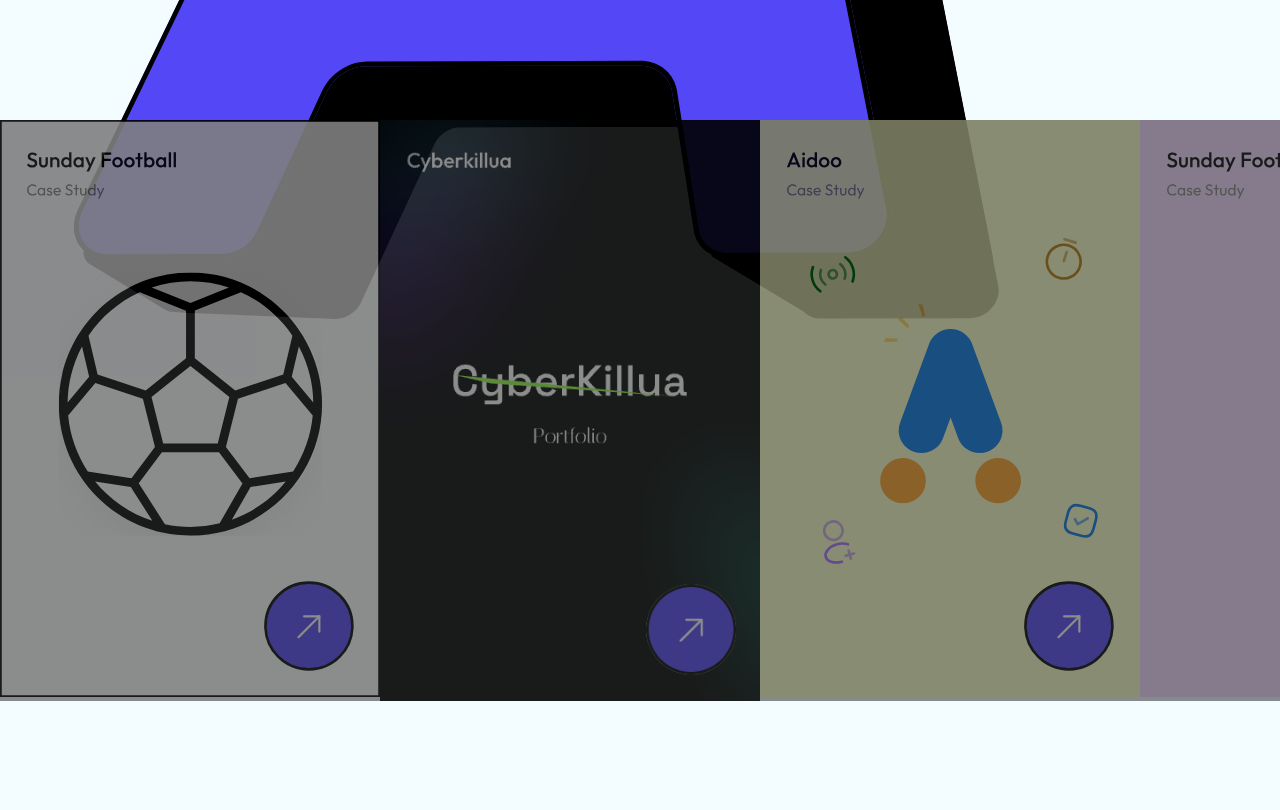
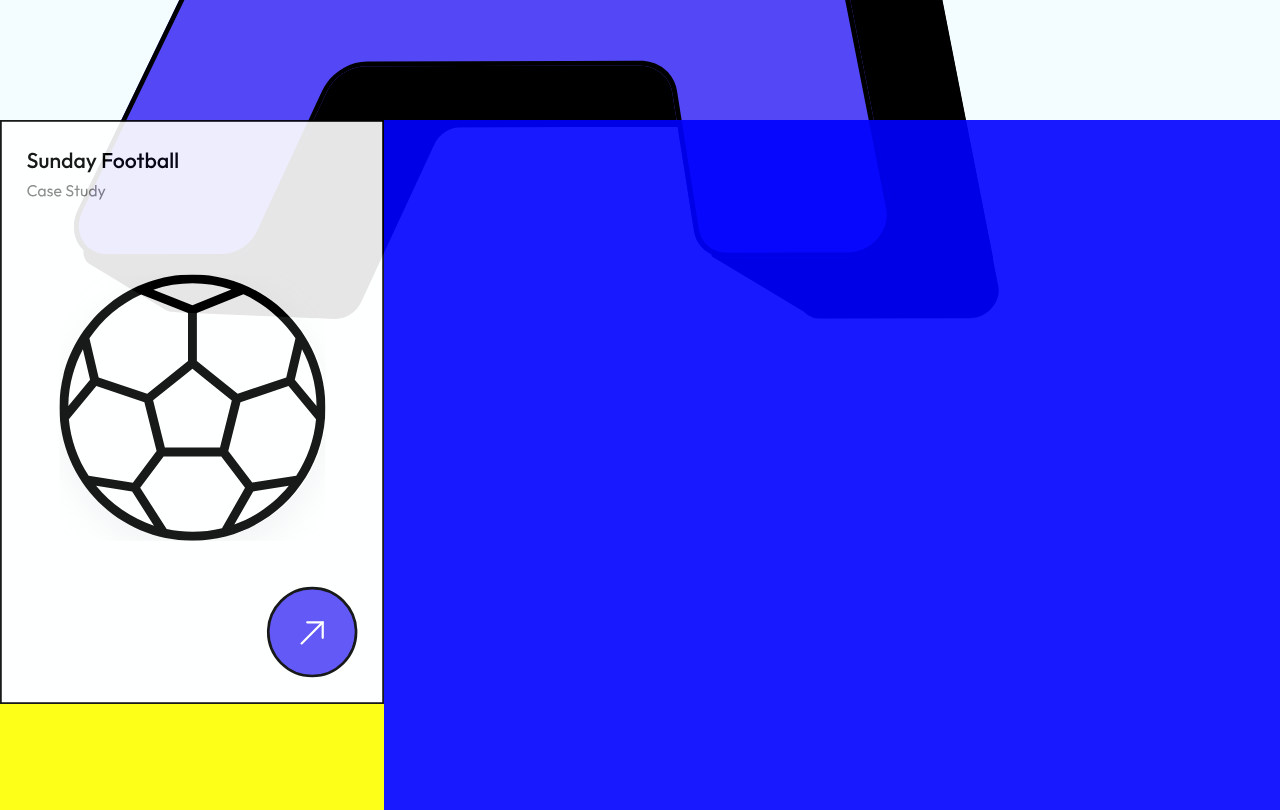
Before and after one commit to cyberkillua/Abdy-Folio, a Next.js app: page / in a window 1280 px wide. Shown: the part 1160-1970 px from the top of the page. Before the commit the page ends 1861 px from the top, so only its background shows below. Built offline with nearby package versions, Linux system fonts and the light colour scheme.

Commit message:
fixing project

```diff
--- a/Components/Project.js
+++ b/Components/Project.js
@@ -3,9 +3,9 @@ import styles from "../styles/project/project.module.css";
 // import { gsap } from "gsap";
 // import { useEffect } from "react";
 import sunday from "../public/Sunday-Ball.svg";
-import cyber from "../public/CyberKillua.png";
-import aidoo from "../public/Aidoo.svg";
-import generator from "../public/Generator.svg";
+// import cyber from "../public/CyberKillua.png";
+// import aidoo from "../public/Aidoo.svg";
+// import generator from "../public/Generator.svg";
 
 import Image from "next/image";
 // import Link from "next/link";
@@ -15,18 +15,18 @@ const project = [
     image: sunday,
     alt: "sunday",
   },
-  {
-    image: cyber,
-    alt: "cyber",
-  },
-  {
-    image: aidoo,
-    alt: "aidoo",
-  },
-  {
-    image: generator,
-    alt: "generator",
-  },
+  // {
+  //   image: cyber,
+  //   alt: "cyber",
+  // },
+  // {
+  //   image: aidoo,
+  //   alt: "aidoo",
+  // },
+  // {
+  //   image: generator,
+  //   alt: "generator",
+  // },
 ];
 
 export const Project = () => {
--- a/styles/project/project.module.css
+++ b/styles/project/project.module.css
@@ -1,4 +1,5 @@
 .container {
+  height: 69rem;
   width: 100%;
   overflow-x: auto; /* Enable horizontal scrolling */
   white-space: nowrap;
@@ -6,33 +7,22 @@
 .container .projectCon {
   display: flex;
   width: 100%;
+  height: 100%;
+  background-color: blue;
 }
 .container .projectCon .project {
   position: relative;
   display: inline-block;
+  background-color: yellow;
+  width: 30%;
+  height: auto;
 }
 .container .projectCon .project img {
   display: block;
-  width: 38rem;
   height: auto;
+  width: 100%;
   -o-object-fit: cover;
      object-fit: cover;
-}
-.container .projectCon .project .overlay {
-  position: absolute;
-  top: 0;
-  left: 0;
-  width: 100%;
-  height: 100%;
-  background-color: rgba(0, 0, 0, 0.5);
-  opacity: 1;
-  transition: opacity 0.3s ease;
-  cursor: pointer;
-}
-@media (max-width: 49em) {
-  .container .projectCon .project .overlay {
-    display: none;
-  }
 }
 .container .projectCon .project:hover .overlay {
   opacity: 0;
--- a/styles/project/project.module.scss
+++ b/styles/project/project.module.scss
@@ -1,41 +1,46 @@
 @import "../mixins";
 .container {
-  // height: 70rem;
+  height: 69rem;
   width: 100%;
   overflow-x: auto; /* Enable horizontal scrolling */
   white-space: nowrap;
 
-
   .projectCon {
     display: flex;
     width: 100%;
+    height: 100%;
+    background-color: blue;
 
     .project {
       position: relative;
       display: inline-block;
+      background-color: yellow;
+      width: 30%;
+      height: auto;
+      // margin-left: 10px;
 
       img {
         display: block;
-        width: 38rem;
         height: auto;
+        width: 100%;
         object-fit: cover;
       }
 
-      .overlay {
-        position: absolute;
-        top: 0;
-        left: 0;
-        width: 100%;
-        height: 100%;
-        background-color: rgba(0, 0, 0, 0.5);
-        opacity: 1;
-        transition: opacity 0.3s ease;
-        cursor: pointer;
+      // .overlay {
+      //   position: absolute;
+      //   top: 0;
+      //   left: 0;
+      //   width: 100%;
+      //   height: 100%;
+      //   background-color: rgba(0, 0, 0, 0.5);
+      //   opacity: 1;
+      //   transition: opacity 0.3s ease;
+      //   cursor: pointer;
 
-        @include small-screen {
-          display: none;
-        }
-      }
+      //   @include small-screen {
+      //     display: none;
+      //   }
+      // }
     }
 
     .project:hover .overlay {
```
Also changed, not shown: 1 other file (tests, documents, lock files or other folders).
